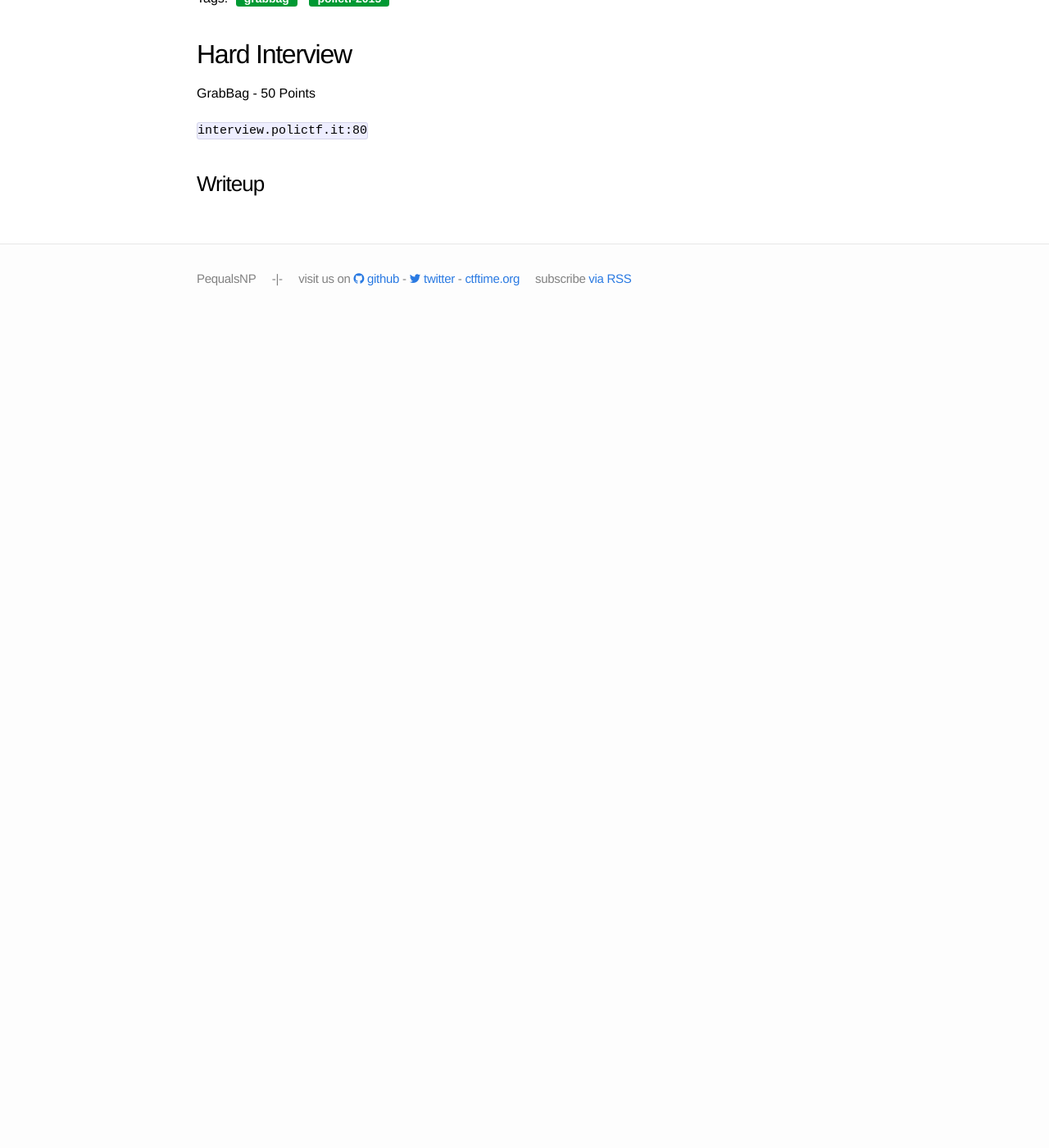
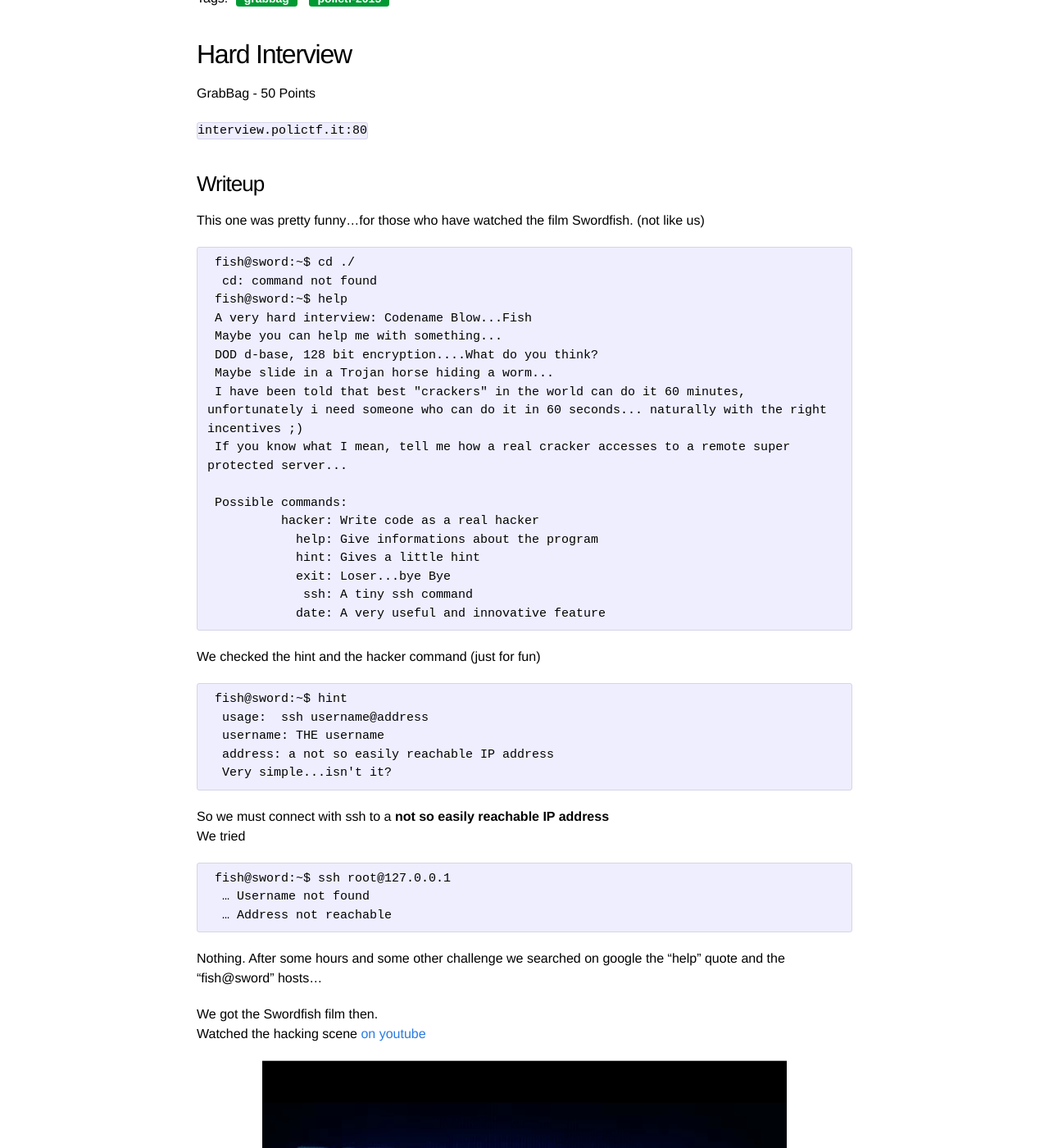
Before and after one commit to PequalsNP-team/pequalsnp-team.github.io, a Jekyll site: the page built from _posts/2015-07-12-hardinterview.md, in a window 1280 px wide and 1400 px high, scrolled down 210 px. Shown: the whole window at 82% size. Built offline with Jekyll 4.4.1, drawn with Linux system fonts in a browser that asks for light colours; before the commit the page ends 900 px from its top, so only the background shows below that; some of the changed text lies outside the part shown.

Commit message:
hard interview writeup

```diff
--- a/_posts/2015-07-12-hardinterview.md
+++ b/_posts/2015-07-12-hardinterview.md
@@ -12,3 +12,54 @@ GrabBag - 50 Points
 `interview.polictf.it:80`
 
 ### Writeup
+
+This one was pretty funny...for those who have watched the film Swordfish. (not like us)
+
+
+     fish@sword:~$ cd ./
+      cd: command not found
+     fish@sword:~$ help
+     A very hard interview: Codename Blow...Fish
+     Maybe you can help me with something...
+     DOD d-base, 128 bit encryption....What do you think?
+     Maybe slide in a Trojan horse hiding a worm...
+     I have been told that best "crackers" in the world can do it 60 minutes, unfortunately i need someone who can do it in 60 seconds... naturally with the right incentives ;)
+     If you know what I mean, tell me how a real cracker accesses to a remote super protected server...
+
+     Possible commands:
+     	  hacker: Write code as a real hacker
+     	    help: Give informations about the program
+     	    hint: Gives a little hint
+     	    exit: Loser...bye Bye
+     	     ssh: A tiny ssh command
+     	    date: A very useful and innovative feature
+
+We checked the hint and the hacker command (just for fun)
+
+     fish@sword:~$ hint
+      usage:  ssh username@address
+      username: THE username
+      address: a not so easily reachable IP address
+      Very simple...isn't it?
+
+So we must connect with ssh to a **not so easily reachable IP address**<br/>
+We tried
+
+     fish@sword:~$ ssh root@127.0.0.1
+      … Username not found
+      … Address not reachable
+
+Nothing.
+After some hours and some other challenge we searched on google
+the "help" quote and the "fish@sword" hosts...<br/>
+
+We got the Swordfish film then.<br/>
+Watched the hacking scene [on youtube](https://www.youtube.com/watch?v=zfy5dFhw3ik)
+
+![IP]({{ site.url }}/assets/ipadd.png){: .center-image }
+![User]({{ site.url }}/assets/user.png){: .center-image }
+
+Oh, now we got what they mean with **not so easily reachable IP address**<br/>
+
+     fish@sword:~$ ssh admin@312.5.125.233
+      flag{H4ll3_B3rry's_t0pl3ss_sc3n3_w4s_4ls0_n0t4bl3}
```
Also changed, not shown: assets/ipadd.png (added), assets/user.png (added).
